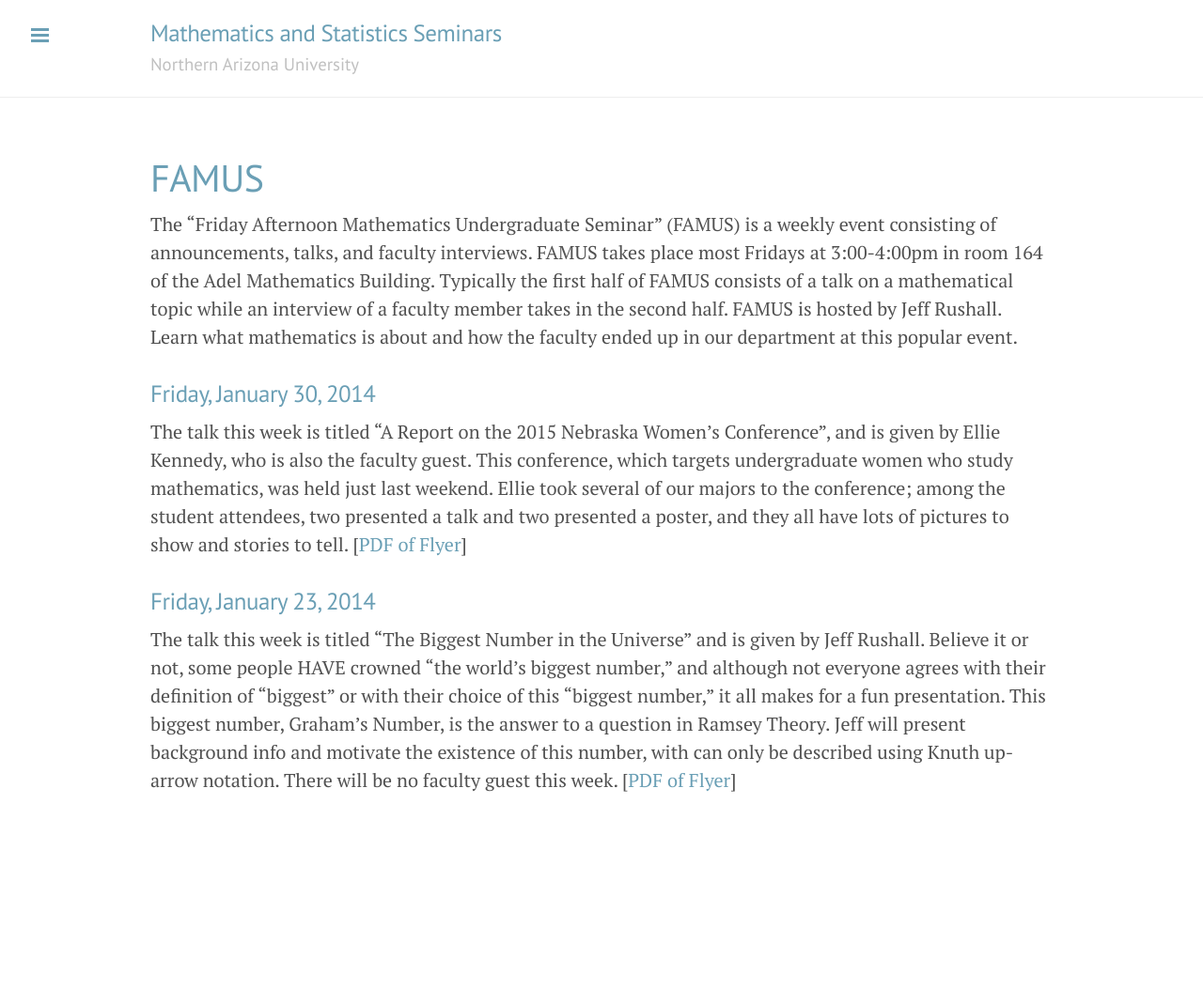
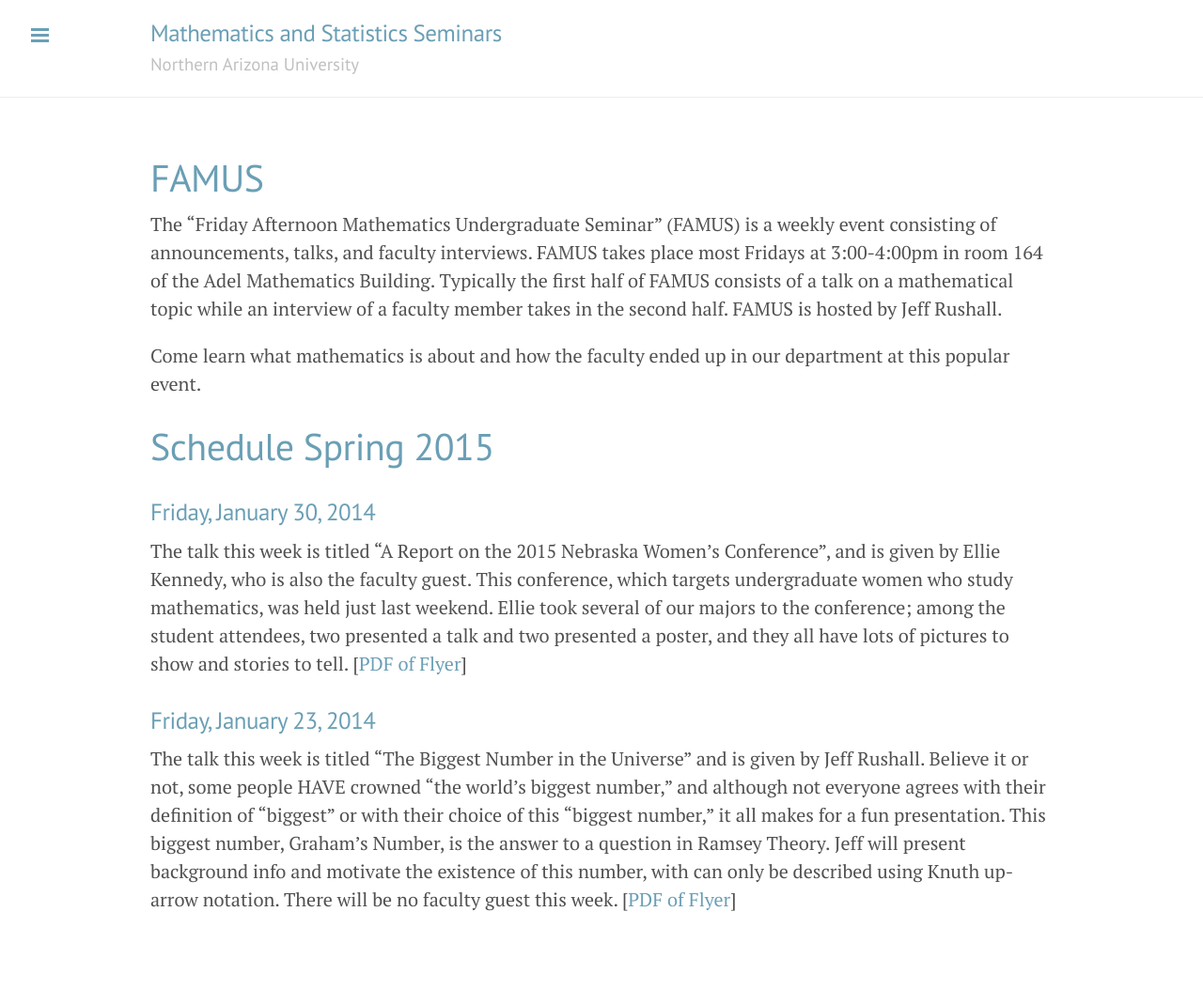
Before and after one commit to NAUMathStat/seminars, a Jekyll site: the page built from famusSpring2015.md, in a window 1280 px wide. Shown: the whole page at 94% size. Built offline with Jekyll 4.4.1, drawn with Linux system fonts in a browser that asks for light colours; Markdown is read by kramdown in place of the engine named in the settings; before the commit the page ends 926 px from its top, so only the background shows below that.

Commit message:
Update to FAMUS

```diff
--- a/famusSpring2015.md
+++ b/famusSpring2015.md
@@ -3,7 +3,11 @@ layout: page
 title: FAMUS
 ---
 
-The "Friday Afternoon Mathematics Undergraduate Seminar" (FAMUS) is a weekly event consisting of announcements, talks, and faculty interviews.  FAMUS takes place most Fridays at 3:00-4:00pm in room 164 of the Adel Mathematics Building.  Typically the first half of FAMUS consists of a talk on a mathematical topic while an interview of a faculty member takes in the second half. FAMUS is hosted by Jeff Rushall.  Learn what mathematics is about and how the faculty ended up in our department at this popular event.
+The "Friday Afternoon Mathematics Undergraduate Seminar" (FAMUS) is a weekly event consisting of announcements, talks, and faculty interviews.  FAMUS takes place most Fridays at 3:00-4:00pm in room 164 of the Adel Mathematics Building.  Typically the first half of FAMUS consists of a talk on a mathematical topic while an interview of a faculty member takes in the second half. FAMUS is hosted by Jeff Rushall.
+
+Come learn what mathematics is about and how the faculty ended up in our department at this popular event.
+
+# Schedule Spring 2015 #
 
 ### Friday, January 30, 2014 ###
 
```
